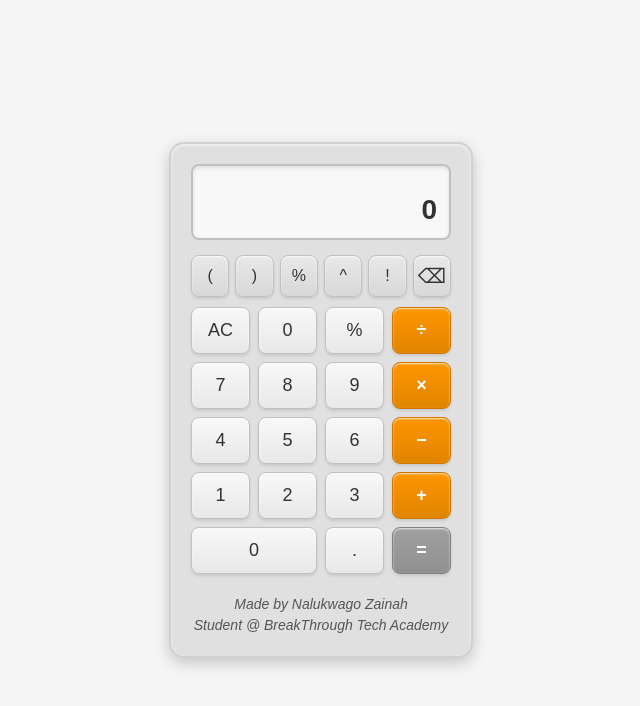
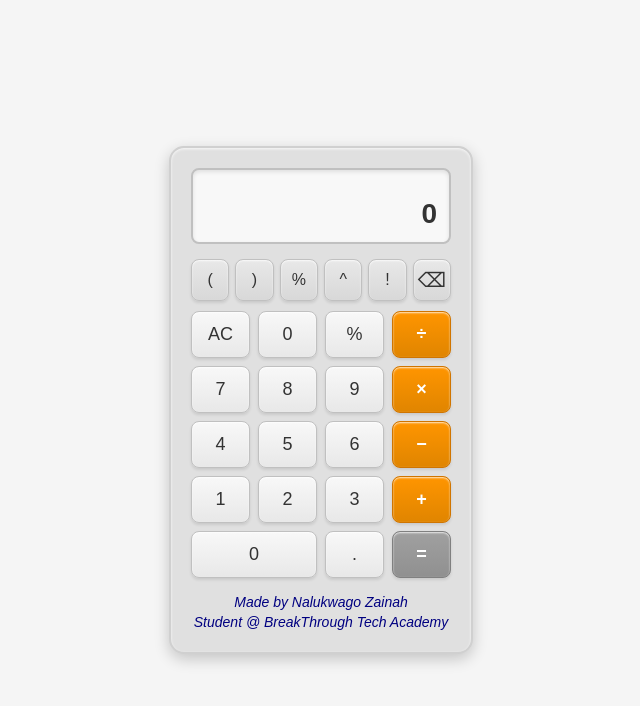
Before and after one commit to nalukwago-zainah/Nalukwago-math-Calculator, a plain HTML site: page index.html in a window 1280 px wide. Shown: the whole page, without its empty margins (319-959 px from the left). Drawn offline with Linux system fonts and the light colour scheme.

Commit message:
Update style.css

```diff
--- a/style.css
+++ b/style.css
@@ -133,9 +133,9 @@ body {
   font-style: italic;
 }
 .signature {
-  margin-top: 20px;
+  font-size: 14px;
+  margin-top: 15px;
   text-align: center;
-  font-size: 14px;
-  color: #555;
-  line-height: 1.5; /* Adds space between lines */
+  color: navy; /* Changed from #555 to navy */
+  line-height: 1.4;
 }
```
